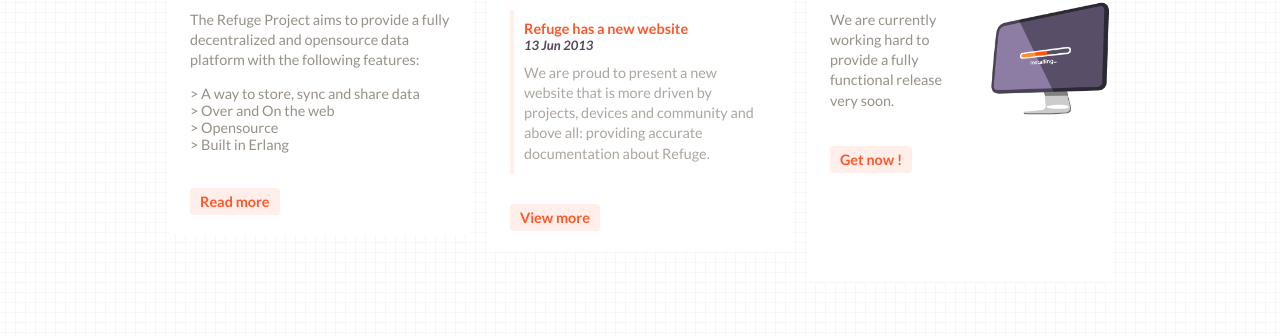
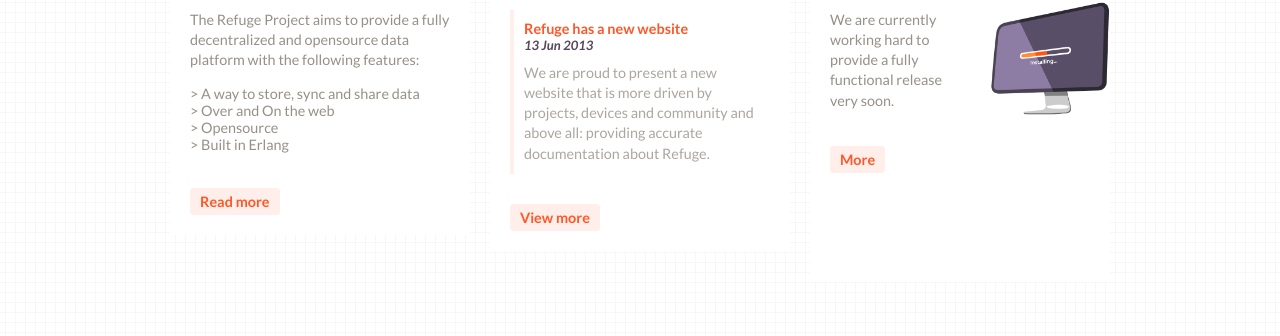
Before and after one commit to refuge/refuge.io, a Jekyll site: the page built from index.html, in a window 1280 px wide. Shown: the part 600-936 px from the top of the page. Built offline with Jekyll 4.4.1, drawn with Linux system fonts in a browser that asks for light colours.

Commit message:
we don't get anything for now

```diff
--- a/index.html
+++ b/index.html
@@ -63,7 +63,7 @@ title: Welcome
                     <h2>Lastest <span>version</span></h2>
                     <p>We are currently working hard to provide a fully functional release very soon.</p>
                     <div class="actions">
-                        <a href="/download" class="a-btn-small">Get now !</a>
+                        <a href="/download" class="a-btn-small">More</a>
                     </div>
                     </article>
                 </div>
```
